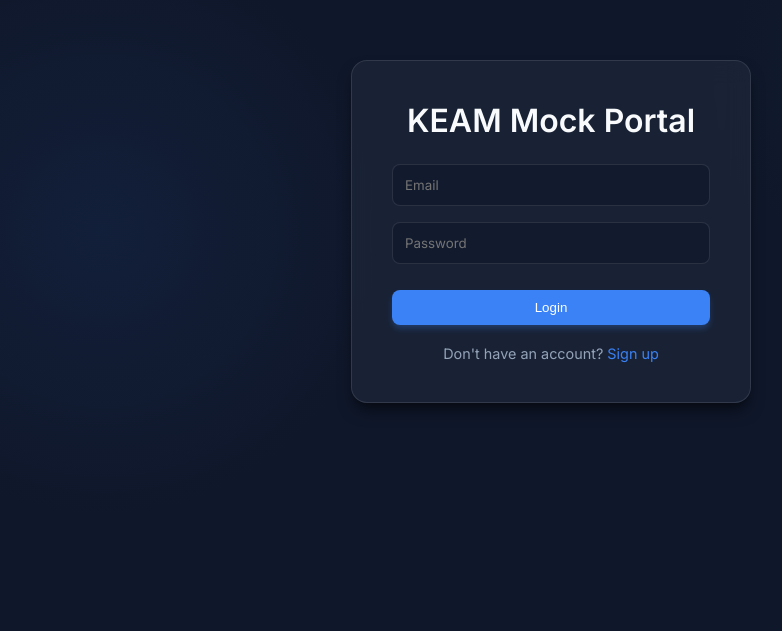
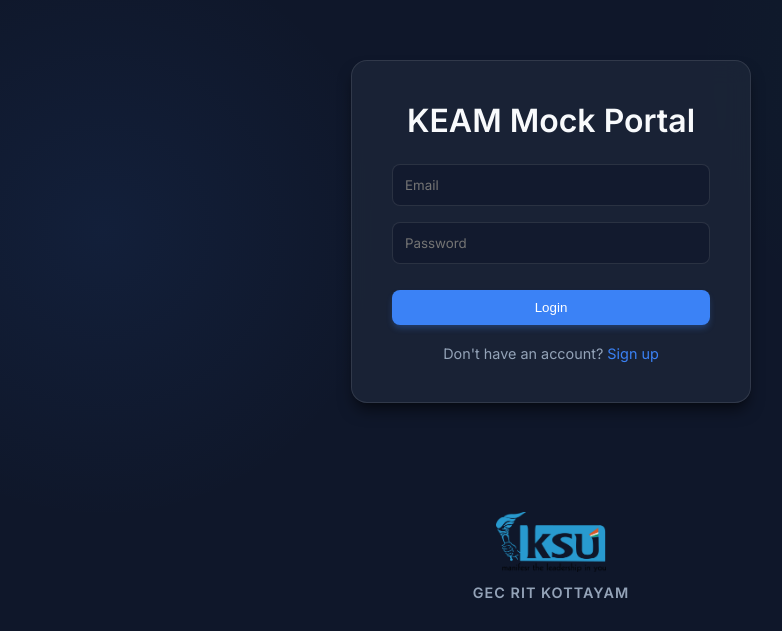
Before and after one commit to amalshadin/Keam-Mock-Test, a React (Vite) app in the folder frontend/: page /login in a window 1280 px wide. Shown: the part 169-800 px from the top of the page, without its empty margins (89-871 px from the left). Built offline with nearby package versions, Linux system fonts and the light colour scheme.

Commit message:
feat: implement dashboard and login pages with KSU branding

```diff
--- a/frontend/src/pages/Dashboard.jsx
+++ b/frontend/src/pages/Dashboard.jsx
@@ -4,6 +4,7 @@ import { useNavigate, Link } from 'react-router-dom';
 import axios from 'axios';
 import toast from 'react-hot-toast';
 import { History, Target, Calendar } from 'lucide-react';
+import ksuLogo from '../resources/ksu.png';
 
 export default function Dashboard() {
   const { user, logout } = useContext(AuthContext);
@@ -83,6 +84,13 @@ export default function Dashboard() {
           )}
         </div>
       </div>
+
+      <div style={{ textAlign: 'center', marginTop: 60, paddingBottom: 20 }}>
+        <img src={ksuLogo} alt="KSU Logo" style={{ height: 60, width: 'auto', marginBottom: 8, opacity: 0.9 }} />
+        <div style={{ color: 'var(--text-secondary)', fontSize: '0.9rem', fontWeight: 600, letterSpacing: 1 }}>
+          GEC RIT KOTTAYAM
+        </div>
+      </div>
     </div>
   );
 }
--- a/frontend/src/pages/Login.jsx
+++ b/frontend/src/pages/Login.jsx
@@ -3,6 +3,7 @@ import { Link, useNavigate } from 'react-router-dom';
 import axios from 'axios';
 import { AuthContext } from '../context/AuthContext';
 import toast from 'react-hot-toast';
+import ksuLogo from '../resources/ksu.png';
 
 export default function Login() {
   const [email, setEmail] = useState('');
@@ -41,6 +42,13 @@ export default function Login() {
           Don't have an account? <Link to="/register">Sign up</Link>
         </div>
       </div>
+
+      <div style={{ position: 'absolute', bottom: 30, textAlign: 'center' }}>
+        <img src={ksuLogo} alt="KSU Logo" style={{ height: 60, width: 'auto', marginBottom: 8, opacity: 0.9 }} />
+        <div style={{ color: 'var(--text-secondary)', fontSize: '0.9rem', fontWeight: 600, letterSpacing: 1 }}>
+          GEC RIT KOTTAYAM
+        </div>
+      </div>
     </div>
   );
 }
```
Also changed, not shown: frontend/src/resources/ksu.png (added).
